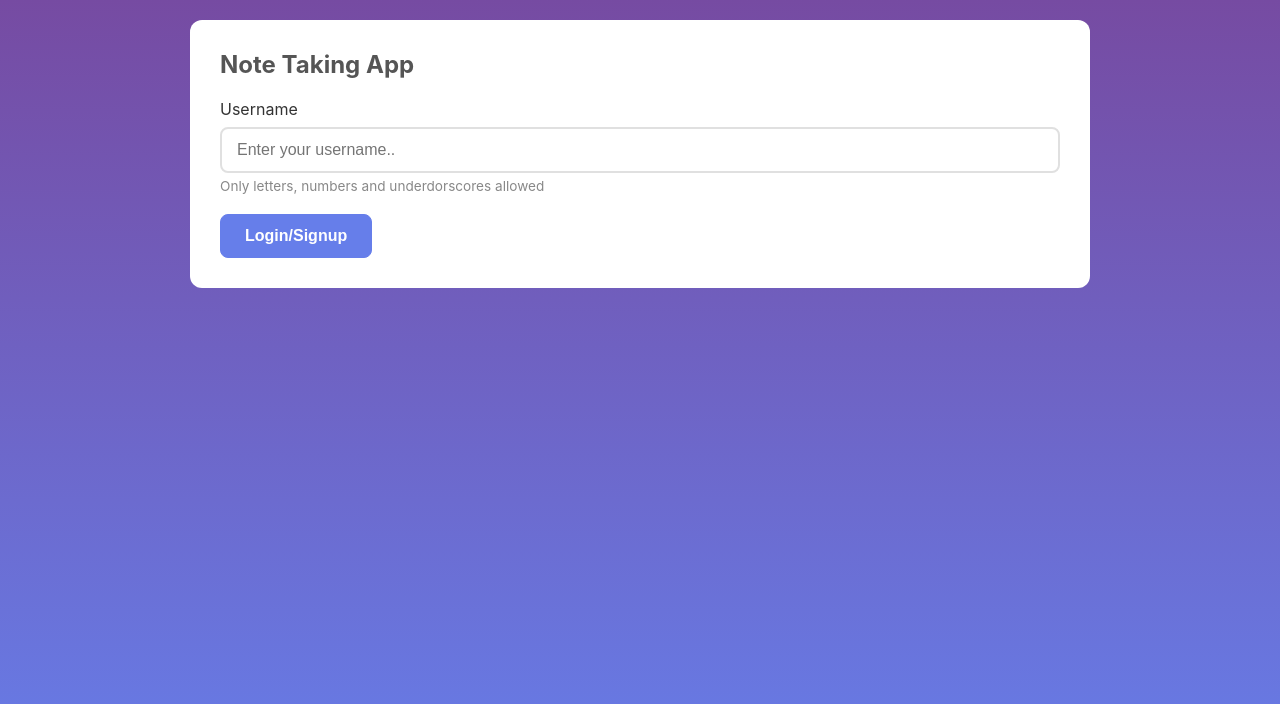
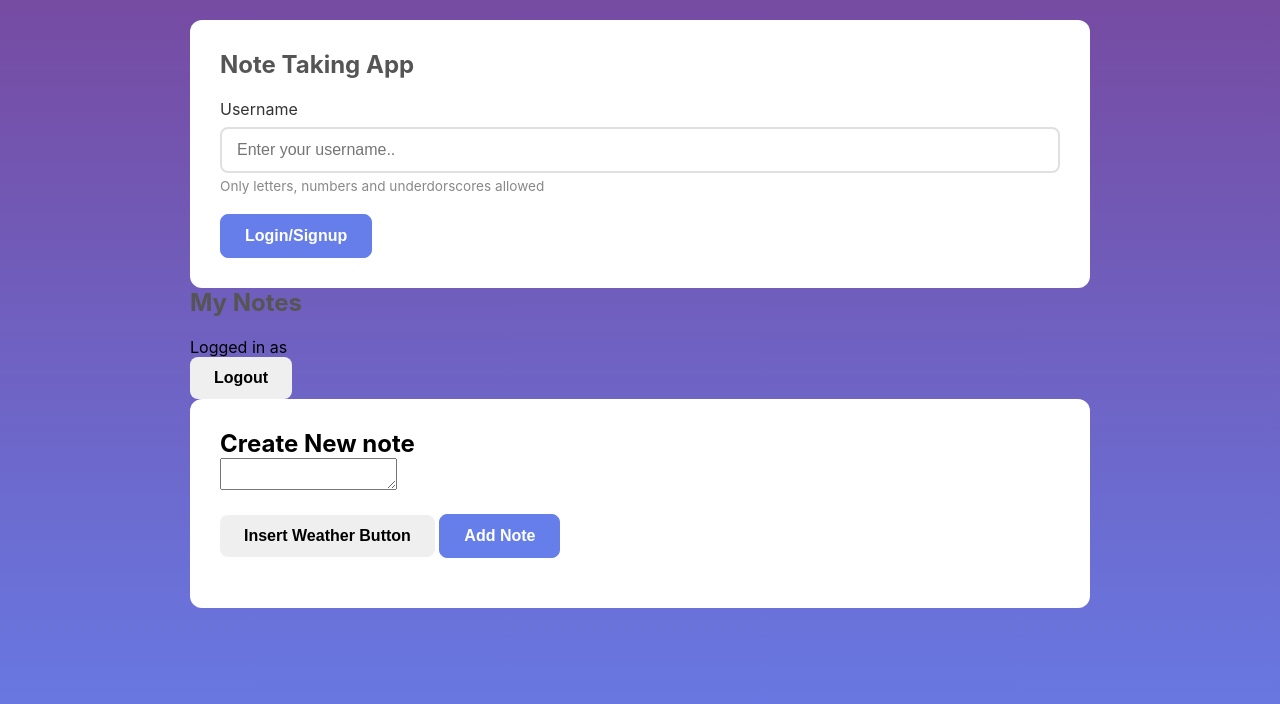
Before and after one commit to Meharban-Singh/acs-3909-project-for-class, a website: page public/index.html in a window 1280 px wide. Drawn offline with Linux system fonts and the light colour scheme.

Commit message:
More shabang

```diff
--- a/public/index.html
+++ b/public/index.html
@@ -35,8 +35,36 @@
             </div>
             <div id="loginError" class="error-message"></div>
         </div>
+
+        <div id="notesSection" class="section active">
+            <div class="header">
+                <div>
+                    <h1>My Notes</h1>
+                    <p class="user-info">Logged in as <strong id="currentUser"></strong></p>
+                </div>
+                <button id="logoutBtn" class="btn btn-secondary">Logout</button>
+            </div>
+        </div>
+
+        <div class="card">
+            <h2>Create New note</h2>
+            <form id="noteForm" class="form">
+                <div class="form-group">
+                    <textarea
+                        name="content"
+                        id="noteContent"
+                        row="4"
+                        placeholder="Content of the note"
+                        required>
+                    </textarea>
+                </div>
+                <div class="form-group">
+                    <button type="button" id="insertWeatherBtn" class="btn btn-secondary">Insert Weather Button</button>
+                    <button type="submit" class="btn btn-primary">Add Note</button>
+                </div>
+            </form>
+        </div>
     </div>
-
 
     <script src="app.js"></script>
 </body>
```
